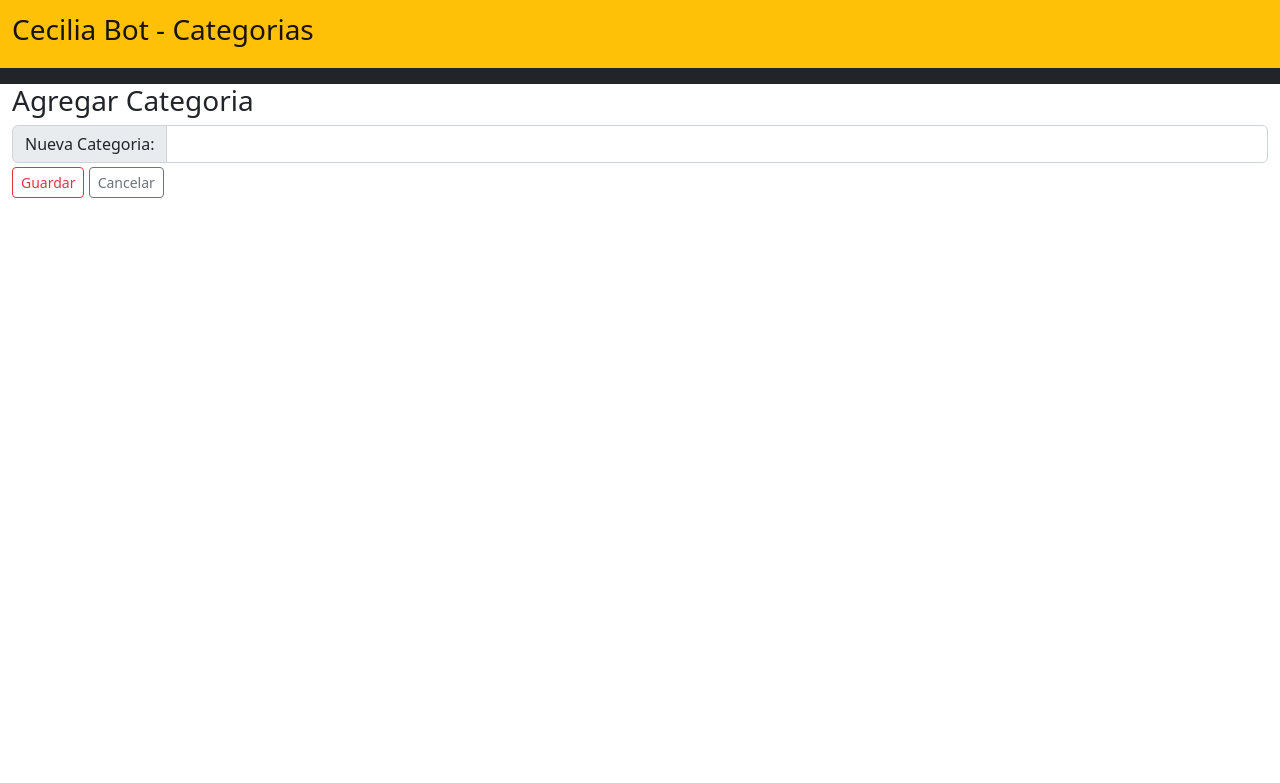
After one commit to rafaelvm109/cetys-chatbot, a Django app: page /EditorView/add_category/ in a window 1280 px wide. The commit adds this page. Shown: the top 783 px of the page. Run offline with Django 4.2, Linux system fonts and the light colour scheme.

Commit message:
added category functionality

```diff
--- /dev/null
+++ b/EditorView/templates/category.html
@@ -0,0 +1,39 @@
+<html lang="en">
+    <head>
+        <meta charset="utf-8">
+        <meta name="viewport" content="width=device-width, initial-scale=1">
+        <title>Bootstrap demo</title>
+        <link href="https://cdn.jsdelivr.net/npm/bootstrap@5.2.2/dist/css/bootstrap.min.css" rel="stylesheet" integrity="sha384-Zenh87qX5JnK2Jl0vWa8Ck2rdkQ2Bzep5IDxbcnCeuOxjzrPF/et3URy9Bv1WTRi" crossorigin="anonymous">
+
+        <!-- NAV BAR DE ARRIBA -->
+        <nav class="navbar bg-warning">
+            <div class="container-fluid">
+              <a class="navbar-brand"><h3>Cecilia Bot - Categorias </h3></a>
+            </div>
+        </nav>
+    </head>
+
+
+    <body>
+        <script src="https://cdn.jsdelivr.net/npm/bootstrap@5.2.2/dist/js/bootstrap.bundle.min.js" integrity="sha384-OERcA2EqjJCMA+/3y+gxIOqMEjwtxJY7qPCqsdltbNJuaOe923+mo//f6V8Qbsw3" crossorigin="anonymous"></script>
+
+        <!-- NAV BAR DE ARRIBA -->
+        <nav class="navbar bg-dark">
+        </nav>
+        <!-- DIVISOR DE COLUMNAS -->
+        <div class="container-fluid">
+            <h3>Agregar Categoria</h3>
+
+            <form action="{% url 'commit_category'%}" method="post">
+                {% csrf_token %}
+                <div class="input-group mb-1">
+                    <span class="input-group-text" id="basic-addon1">Nueva Categoria:</span>
+                    <input required class="form-control" name="NewCategory" aria-label="Pregunta" aria-describedby="basic-addon1">
+                </div>
+                <input class="btn btn-outline-danger btn-sm" type="submit" value="Guardar" />
+                <button onclick="location.href='{% url 'go_home' %}'" type="button" class="btn btn-outline-secondary btn-sm">Cancelar</button>
+            </form>
+        </div>
+
+    </body>
+</html>
--- a/EditorView/templates/index.html
+++ b/EditorView/templates/index.html
@@ -28,8 +28,8 @@
                 <div class="col-auto col-xl-2 bg-dark">
                     <div class="d-grid gap-2">
 
-                        <button type="button" class="btn btn-outline-success btn-sm">Add Category</button>
-                        <button type="button" class="btn btn-outline-danger btn-sm">Remove Category</button>
+                        <button onclick="location.href='{% url 'add_category' %}'" type="button" class="btn btn-outline-success btn-sm">Add Category</button>
+                        <button onclick="location.href='{% url 'remove_category' %}'" type="button" class="btn btn-outline-danger btn-sm">Remove Category</button>
 
                         <h4 class="text-white"> Categorias </h4>
                         {% for category in categories %}
--- a/EditorView/urls.py
+++ b/EditorView/urls.py
@@ -8,4 +8,9 @@ urlpatterns = [
     path('edit_pattern/<tag_id>', views.edit_pattern, name='edit_pattern'),
     path('push_edit/<tag_id>', views.push_edit, name='push_edit'),
     path('add_pattern/<category_id>', views.add_pattern, name='add_pattern'),
+    path('add_category/', views.add_category, name='add_category'),
+    path('commit_category/', views.commit_category, name='commit_category'),
+    path('remove_category/', views.remove_category, name='remove_category'),
+    path('commit_remove_category/', views.commit_remove_category, name='commit_remove_category'),
+    path('go_home/', views.go_home, name='go_home'),
 ]
--- a/EditorView/views.py
+++ b/EditorView/views.py
@@ -63,4 +63,39 @@ def push_edit(request, tag_id):
         if pattern.category.category.lower() in item.tag:
             data.append(item)
 
-    return render(request, 'index.html', {"categories": all_categories, "patterns": data, "category": pattern.category.category})
+    return render(request, 'index.html',
+                  {"categories": all_categories, "patterns": data, "category": pattern.category.category})
+
+
+def add_category(request):
+    return render(request, 'category.html')
+
+
+def go_home(request):
+    all_categories = Category.objects.all()
+    return render(request, 'index.html', {"categories": all_categories})
+
+
+def commit_category(request):
+    new_cat = Category()
+    new_cat.category = request.POST["NewCategory"]
+    new_cat.save()
+
+    all_categories = Category.objects.all()
+
+    return render(request, 'index.html', {"categories": all_categories})
+
+
+def remove_category(request):
+    all_categories = Category.objects.all()
+
+    return render(request, 'remove.html', {"categories": all_categories})
+
+
+def commit_remove_category(request):
+    cat = Category.objects.get(category=request.POST["remove"])
+    cat.delete()
+
+    all_categories = Category.objects.all()
+
+    return render(request, 'index.html', {"categories": all_categories})
```
Also changed, not shown: EditorView/templates/remove.html (added, +40 -0 lines), db.sqlite3.
